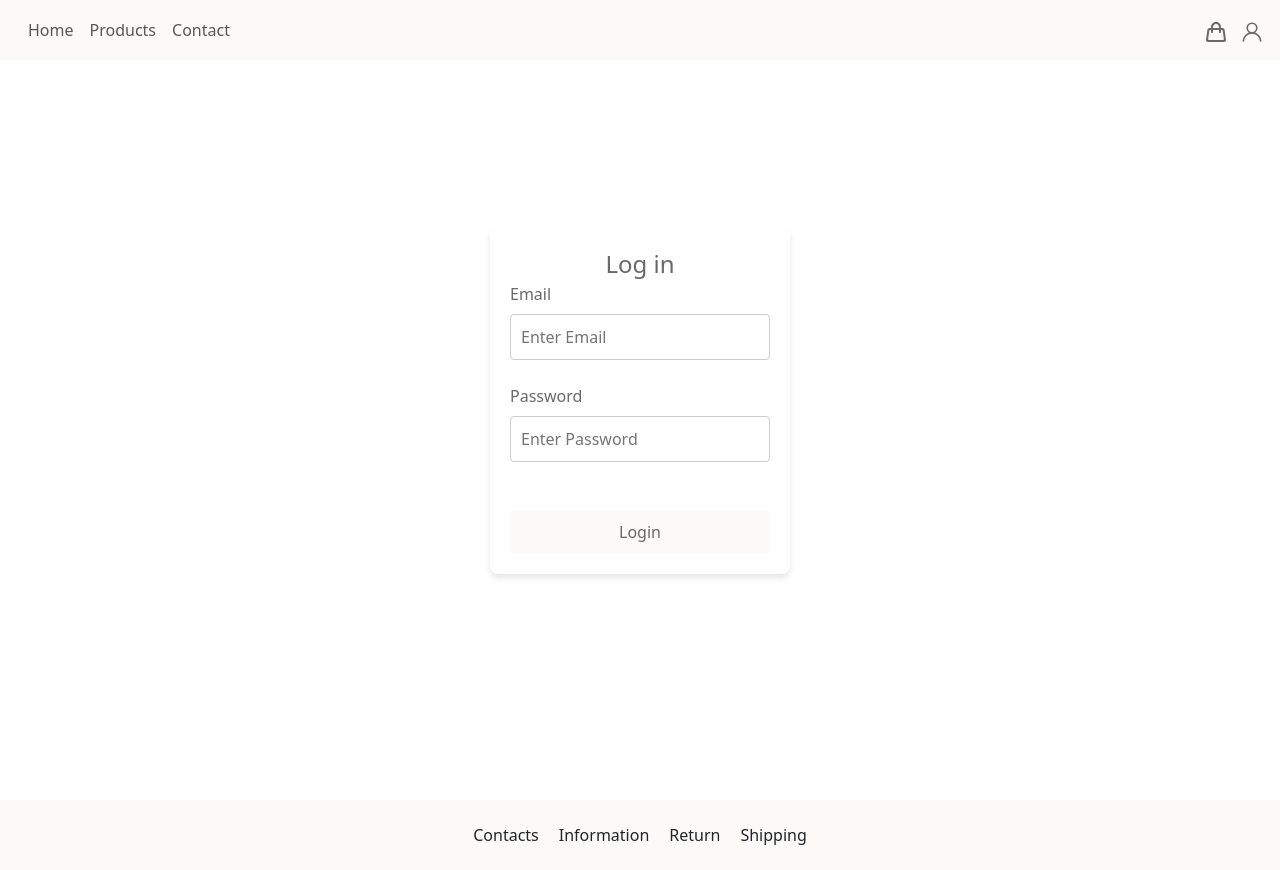
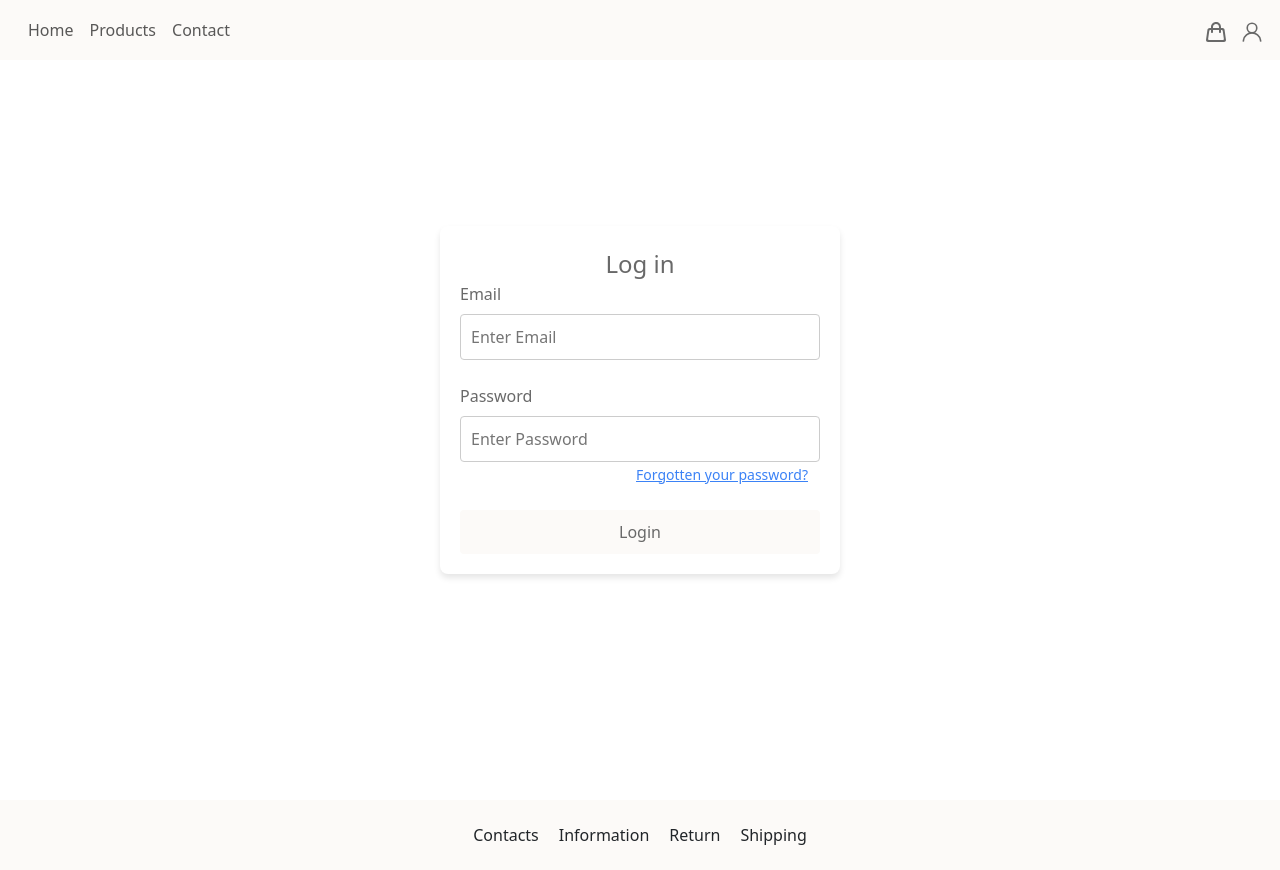
Before and after one commit to SrwaFarkha/Al-isha, an Angular app: page /login in a window 1280 px wide. Built offline with nearby package versions, Linux system fonts and the light colour scheme.

Commit message:
Forgotten password html and css

```diff
--- a/src/app/account/login/login.component.css
+++ b/src/app/account/login/login.component.css
@@ -1,7 +1,7 @@
 .error{
   color:red;
-  text-align: left; /* Align text within the container to the left */
-  margin-left: 0; /* Ensure it's left-aligned */
+  text-align: left;
+  margin-left: 0;
 
 }
 
@@ -15,7 +15,7 @@
 }
 
 .hidden {
-  display: none; /* Hide the element when the 'hidden' class is applied */
+  display: none;
 }
 
 .grid-container{
@@ -38,7 +38,7 @@
     padding: 20px;
     border-radius: 8px;
     box-shadow: 0 4px 6px rgba(0, 0, 0, 0.1);
-    width: 300px;
+    width: 400px;
     text-align: center;
   }
 
@@ -86,3 +86,27 @@
     color:#696969;
     font-size: 24px;
   }
+
+
+  .container {
+    display: flex;
+    justify-content: space-between; /* Pushes left to the left and right to the right */
+    align-items: center; /* Aligns items vertically */
+    width: 100%;
+  }
+
+  .left {
+    flex: 1; /* Takes available space */
+    text-align: left; /* Aligns text to the left */
+  }
+
+  .right {
+    text-align: right; /* Aligns text to the right */
+  }
+
+  .forgotten{
+    color: #3B82F6;
+    font-size: 14px;
+    cursor: pointer;
+    text-decoration: underline;
+  }
--- a/src/app/account/login/login.component.html
+++ b/src/app/account/login/login.component.html
@@ -1,10 +1,7 @@
 <div class="grid-container">
-
   <div class="form-container">
     <div class="title"> Log in </div>
     <form [formGroup]="loginForm" (ngSubmit)="onSubmit()">
-
-
       <label for="uname">Email</label>
       <input
         type="text"
@@ -29,6 +26,8 @@
         formControlName="password"
         required
       />
+      <div class="container">
+        <div class="left">
           <div
               class="error-hidden"
               [class.hidden]="loginForm.get('password')?.invalid && loginForm.get('password')?.touched">
@@ -36,6 +35,14 @@
             <div class="error" *ngIf="loginForm.get('password')?.invalid && loginForm.get('password')?.touched">
               <small>Password is required.</small>
             </div>
+        </div>
+        <div class="right">
+          <div class="forgotten" (click)="onForgotPassword()">
+            Forgotten your password?
+          </div>
+        </div>
+      </div>
+
 
       <div
         class="error-hidden2"
@@ -46,23 +53,7 @@
       </div>
 
       <button type="submit">Login</button>
+
     </form>
   </div>
 </div>
-
-
-
-
-<!--
-
-<form [formGroup]="loginForm" (ngSubmit)="onSubmit()">
-    <div>
-      <label for="email">Email:</label>
-      <input type="email" formControlName="email" id="email">
-    </div>
-    <div>
-      <label for="password">Password:</label>
-      <input type="password" formControlName="password" id="password">
-    </div>
-    <button type="submit" [disabled]="loginForm.invalid">Login</button>
-  </form> -->
--- a/src/app/account/login/login.component.ts
+++ b/src/app/account/login/login.component.ts
@@ -32,6 +32,10 @@ export class LoginComponent {
 
   }
 
+  onForgotPassword() {
+    this.router.navigate(['/reset-password']); // Navigate to reset page
+  }
+
   onSubmit() {
     if (this.loginForm.valid) {
       this.loginService.getToken(this.loginForm.value).subscribe({
```
Lines whose indentation alone changed are shown as unchanged.
